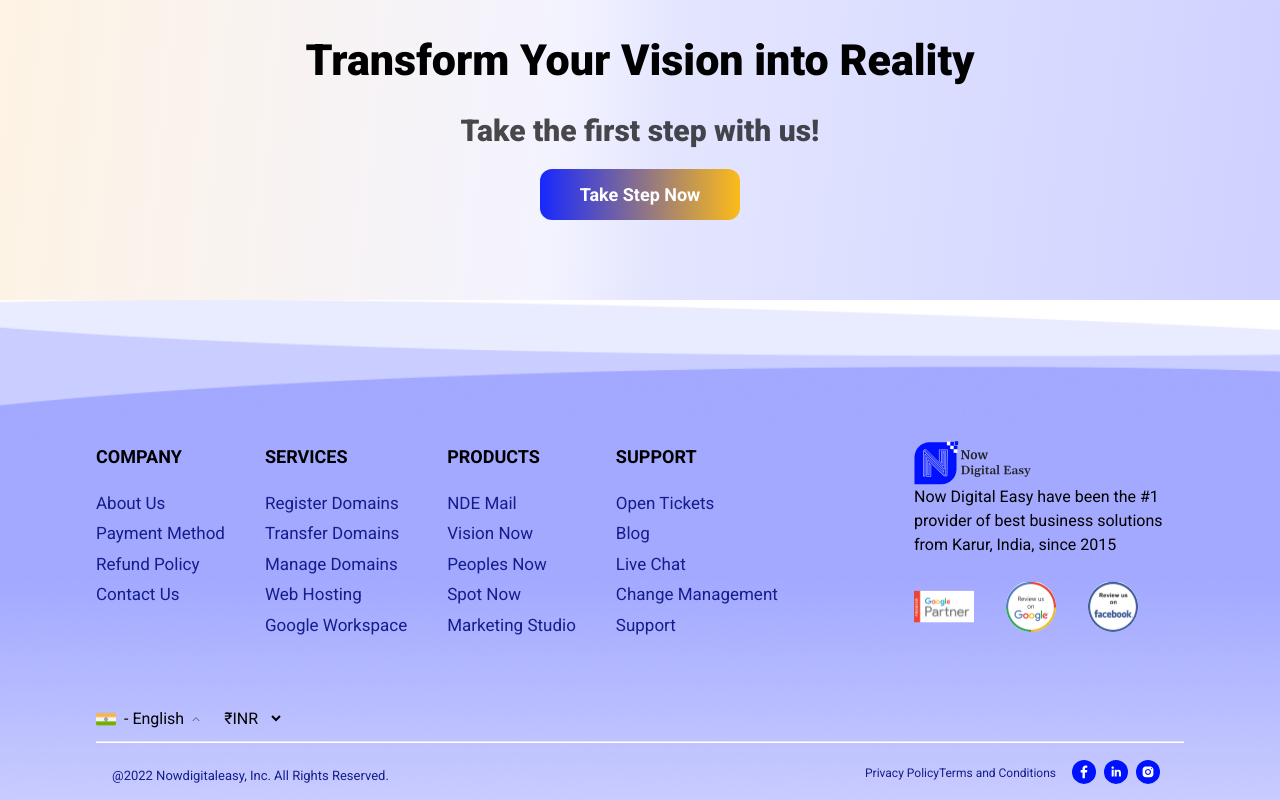
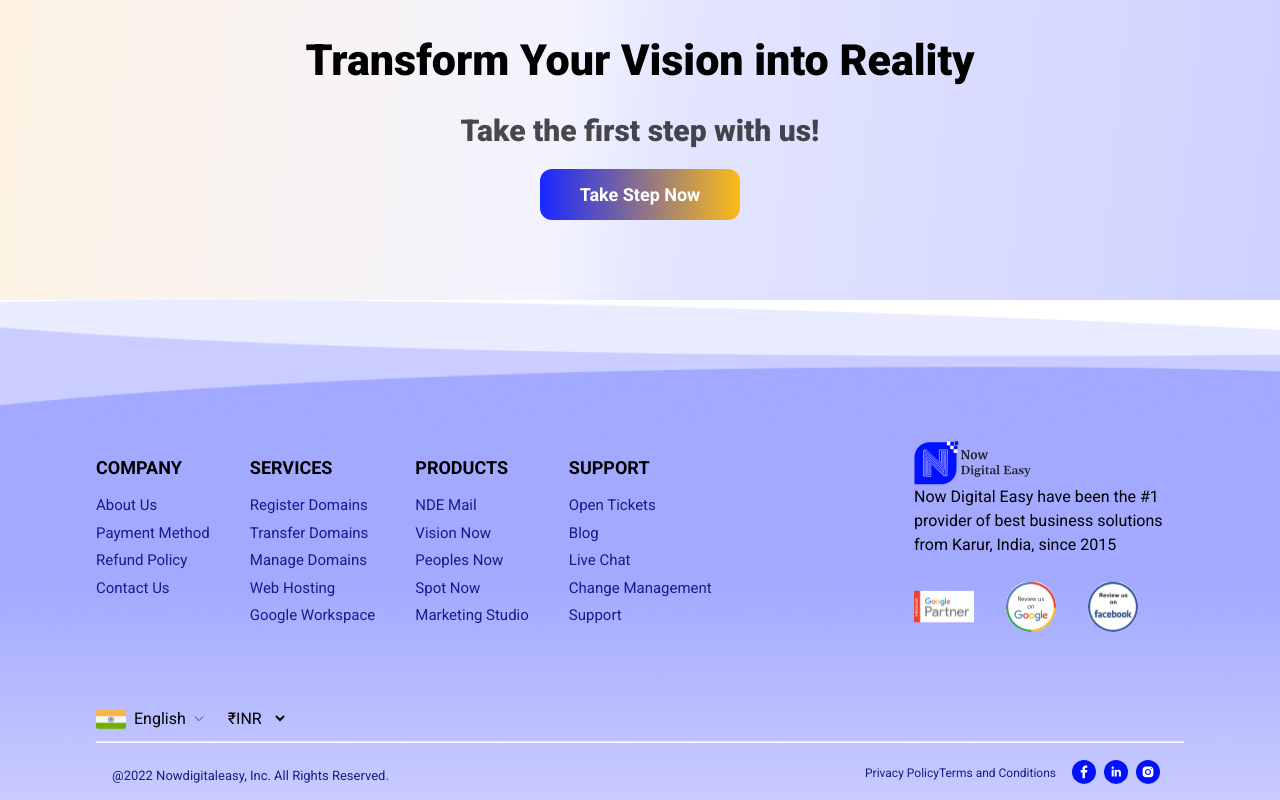
Before and after one commit to smackdowna/nowdigital, a Next.js app: page / in a window 1280 px wide. Shown: the part 4437-5237 px from the top of the page. Built offline with nearby package versions, Linux system fonts and the light colour scheme.

Commit message:
fix:typescript error

```diff
--- a/src/app/(pages)/(home)/_components/Footer.tsx
+++ b/src/app/(pages)/(home)/_components/Footer.tsx
@@ -4,9 +4,11 @@ import Image from 'next/image';
 import React, { useState } from 'react';
 import Link from 'next/link';
 
-// Define currency and corresponding flag images
-const CURRENCY_FLAGS = {
+
+const CURRENCY_FLAGS: { [key: string]: any } = {
     INR: ICONS.india, // Use your flag image path here
+    USD: IMAGES.usa, // Assuming you have this path
+    SGD: IMAGES.singapore, // Assuming you have this path
 };
 
 const FOOTER_LINKS = [
@@ -53,7 +55,7 @@ const FOOTER_LINKS = [
 
 const Footer = () => {
     const [expandedSection, setExpandedSection] = useState<number | null>(null);
-    const [currency, setCurrency] = useState('₹INR');
+    const [currency, setCurrency] = useState('INR');
 
     const toggleSection = (index: number) => {
         setExpandedSection(prev => (prev === index ? null : index));
@@ -74,7 +76,7 @@ const Footer = () => {
                 <div className="flex flex-col lg:flex-row justify-between mx-6 lg:mx-24 items-start lg:items-center gap-10 lg:gap-0">
                     <div className="flex flex-col lg:flex-row w-full gap-10 max-lg:gap-2">
                         {FOOTER_LINKS.map((footerLink, i) => (
-                            <div key={i} className="flex flex-col gap-4">
+                            <div key={i} className="flex flex-col gap-2">
                                 <div className="flex justify-between items-center lg:items-start lg:block">
                                     <span className="text-[18px] font-bold">{footerLink.title}</span>
                                     <Image
@@ -89,7 +91,7 @@ const Footer = () => {
                                         } lg:max-h-full`}
                                 >
                                     {footerLink.links.map((link) => (
-                                        <li key={link.label} className="text-[17px] font-serif text-[#151D8C] pt-1">
+                                        <li key={link.label} className="text-[15px] font-serif text-[#151D8C] pt-1">
                                             <Link href={link.href}>{link.label}</Link>
                                         </li>
                                     ))}
@@ -118,10 +120,10 @@ const Footer = () => {
                 <div className='mx-6 lg:mx-24 mt-16 max-md:mt-6 flex gap-4 items-center'>
                     {/* Flag image and currency dropdown */}
                     <div className='flex items-center gap-2'>
-                        <Image src={ICONS.india} alt={currency} width={20} height={15} />
+                        <Image src={CURRENCY_FLAGS[currency as keyof typeof CURRENCY_FLAGS]} alt={currency} width={30} height={15} />
                         <div className='flex gap-2'>
-                            <span>- English</span>
-                            <Image src={ICONS.drop} alt='' className='rotate-180 w-2' />
+                            <span>English</span>
+                            <Image src={ICONS.drop} alt='' className=' w-2.5' />
                         </div>
                     </div>
                     <div className='relative flex gap-2 items-center'>
@@ -130,8 +132,8 @@ const Footer = () => {
                             onChange={handleCurrencyChange}
                             className="rounded p-1 bg-transparent  outline-none"
                         >
-                            <option value="₹INR">₹INR</option>
-                            <option value="$USD">$USD</option>
+                            <option value="INR">₹INR</option>
+                            <option value="USD">$USD</option>
                             <option value="SGD">$SGD</option>
                         </select>
                     </div>
```
Also changed, not shown: src/assets/index.ts (+7 -1 lines), src/assets/images/Flag_of_Singapore.svg.webp (added), src/assets/images/usa.jpg (added).
